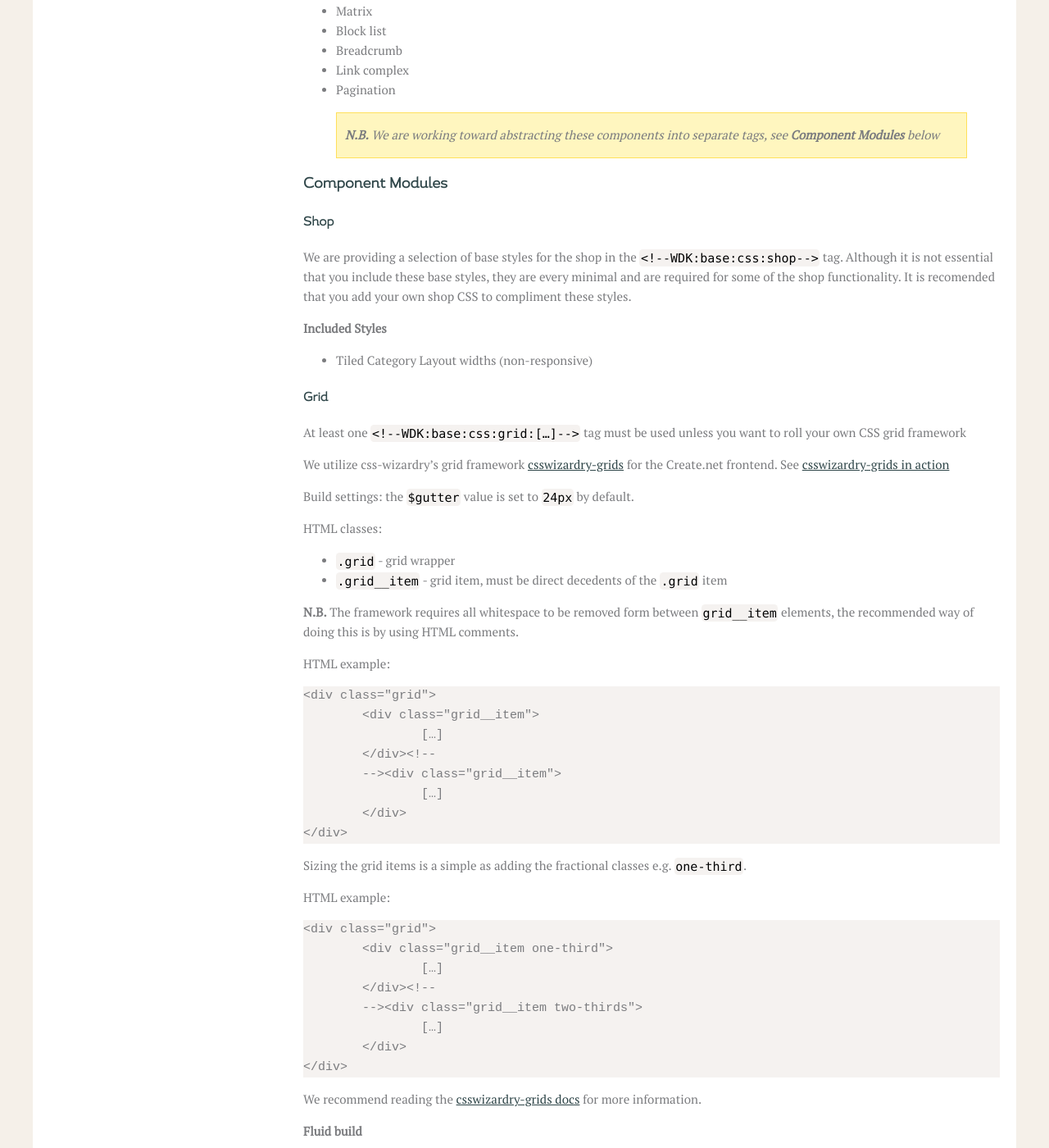
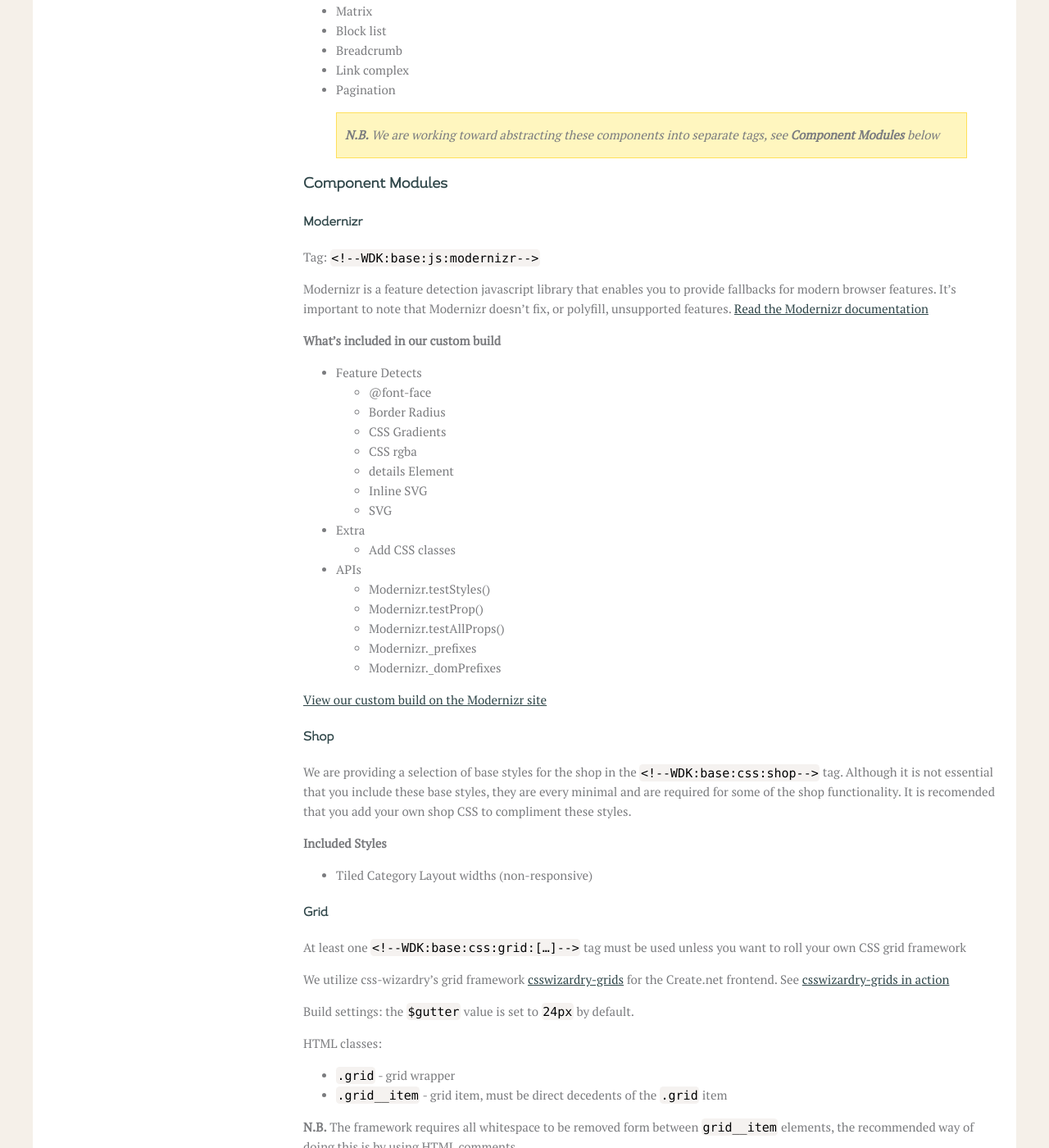
Before and after one commit to createdotnet/wdk, a Jekyll site: the page built from _tutorials/requirements-restrictions.md, in a window 1280 px wide and 1400 px high, scrolled down 1250 px. Shown: the whole window at 82% size. Built offline with Jekyll 4.4.1, drawn with Linux system fonts in a browser that asks for light colours.

Commit message:
Add docs for the modernizr wdk tag.

```diff
--- a/_tutorials/requirements-restrictions.md
+++ b/_tutorials/requirements-restrictions.md
@@ -60,6 +60,33 @@
 > *__N.B.__ We are working toward abstracting these components into separate tags, see __Component Modules__ below*
 
 ### Component Modules
+
+#### Modernizr
+
+Tag: `<!--WDK:base:js:modernizr-->`
+
+Modernizr is a feature detection javascript library that enables you to provide fallbacks for modern browser features. It’s important to note that Modernizr doesn’t fix, or polyfill, unsupported features. [Read the Modernizr documentation](http://modernizr.com/docs/)
+
+**What’s included in our custom build**
+
+* Feature Detects
+	* @font-face
+	* Border Radius
+	* CSS Gradients
+	* CSS rgba
+	* details Element
+	* Inline SVG
+	* SVG
+* Extra
+	* Add CSS classes
+* APIs
+	* Modernizr.testStyles()
+	* Modernizr.testProp()
+	* Modernizr.testAllProps()
+	* Modernizr._prefixes
+	* Modernizr._domPrefixes
+
+[View our custom build on the Modernizr site](http://v3.modernizr.com/download/#-borderradius-cssgradients-details-fontface-inlinesvg-rgba-svg-domprefixes-prefixes-testallprops-testprop-teststyles-dontmin)
 
 #### Shop
 
```
